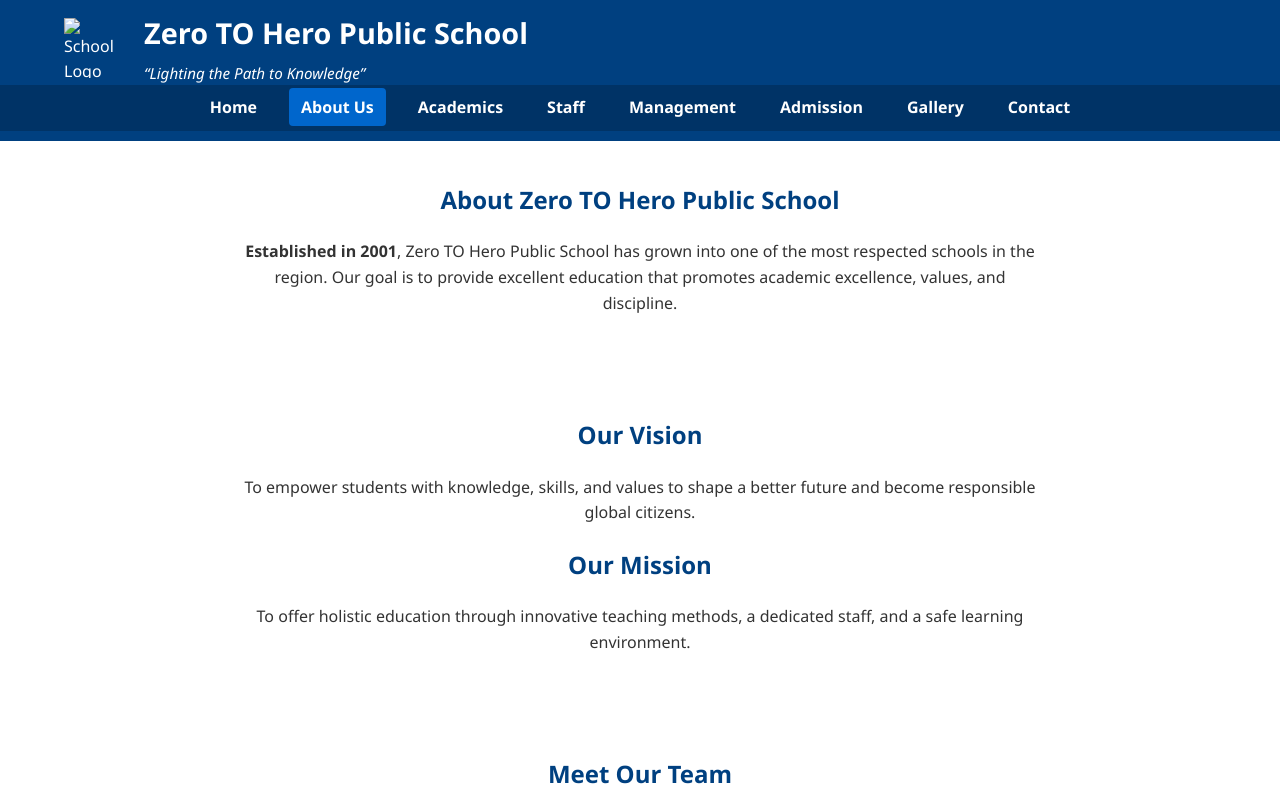
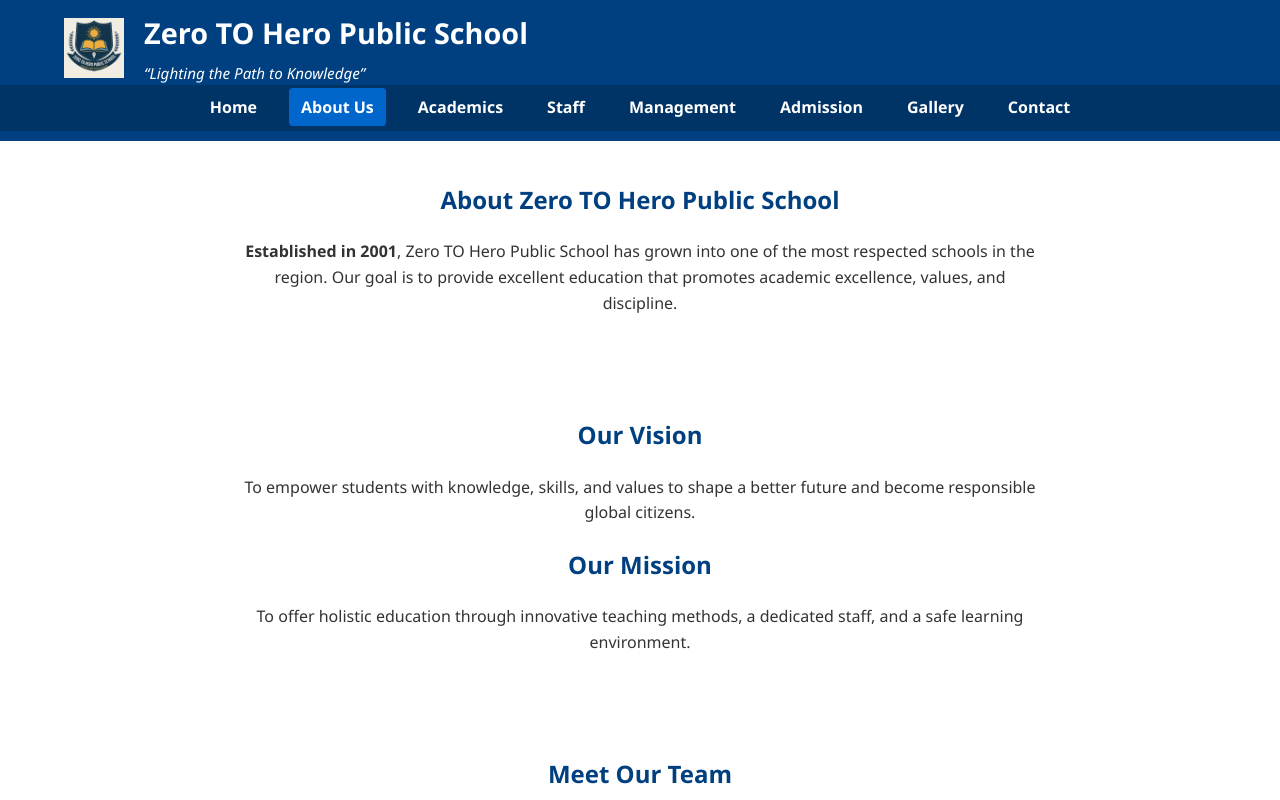
Before and after one commit to manishpatel9135/school, a plain HTML site: page about.html in a window 1280 px wide. Shown: the top 800 px of the page. Drawn offline with Linux system fonts and the light colour scheme.

Commit message:
Update about.html

```diff
--- a/about.html
+++ b/about.html
@@ -10,7 +10,7 @@
   <!-- Header -->
   <header>
     <div class="container header-content">
-      <img src="images/logo.jpg" alt="School Logo" class="logo" />
+      <img src="logo.jpg" alt="School Logo" class="logo" />
       <div>
         <h1>Zero TO Hero Public School</h1>
         <p class="tagline">“Lighting the Path to Knowledge”</p>
```
